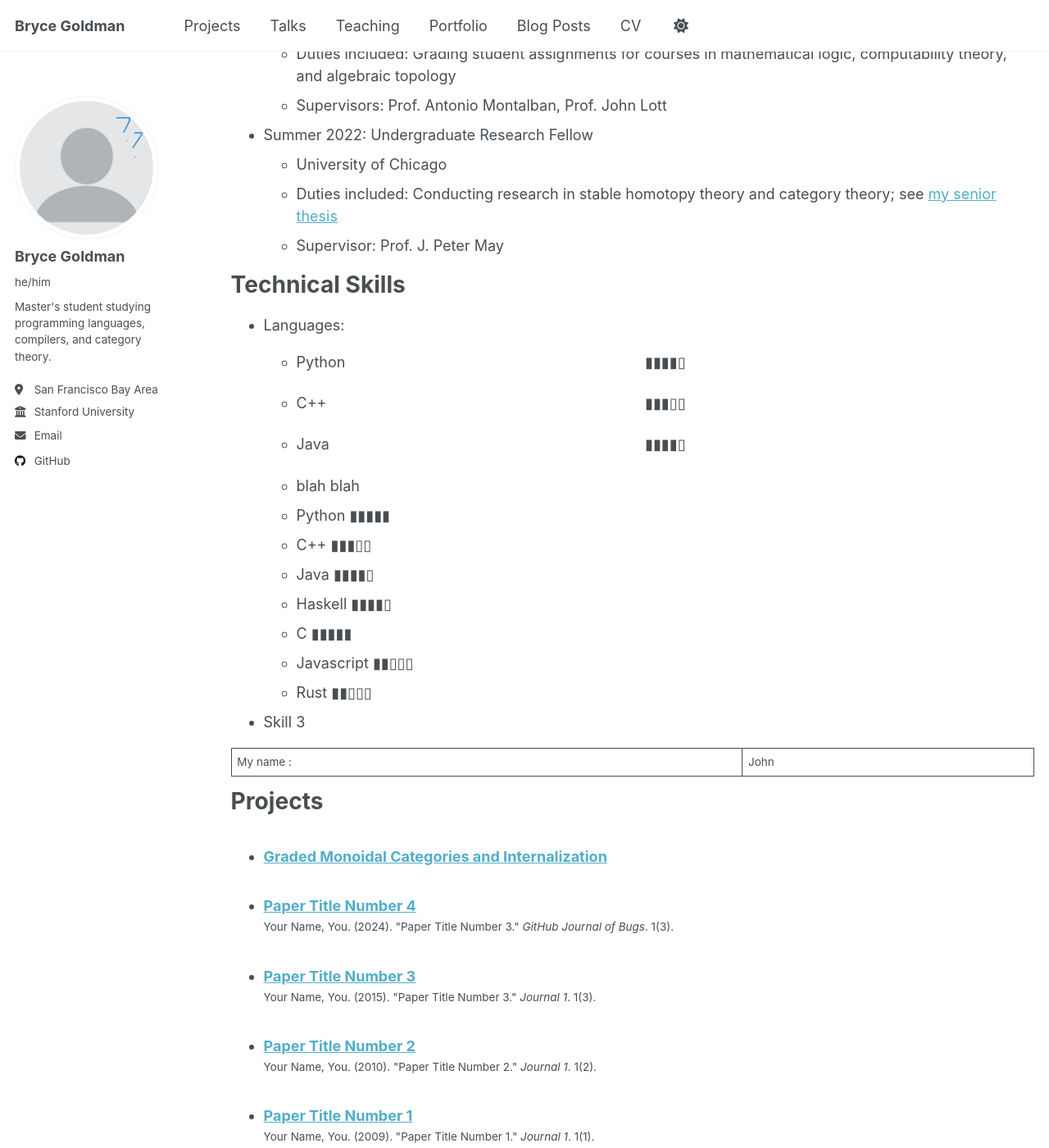
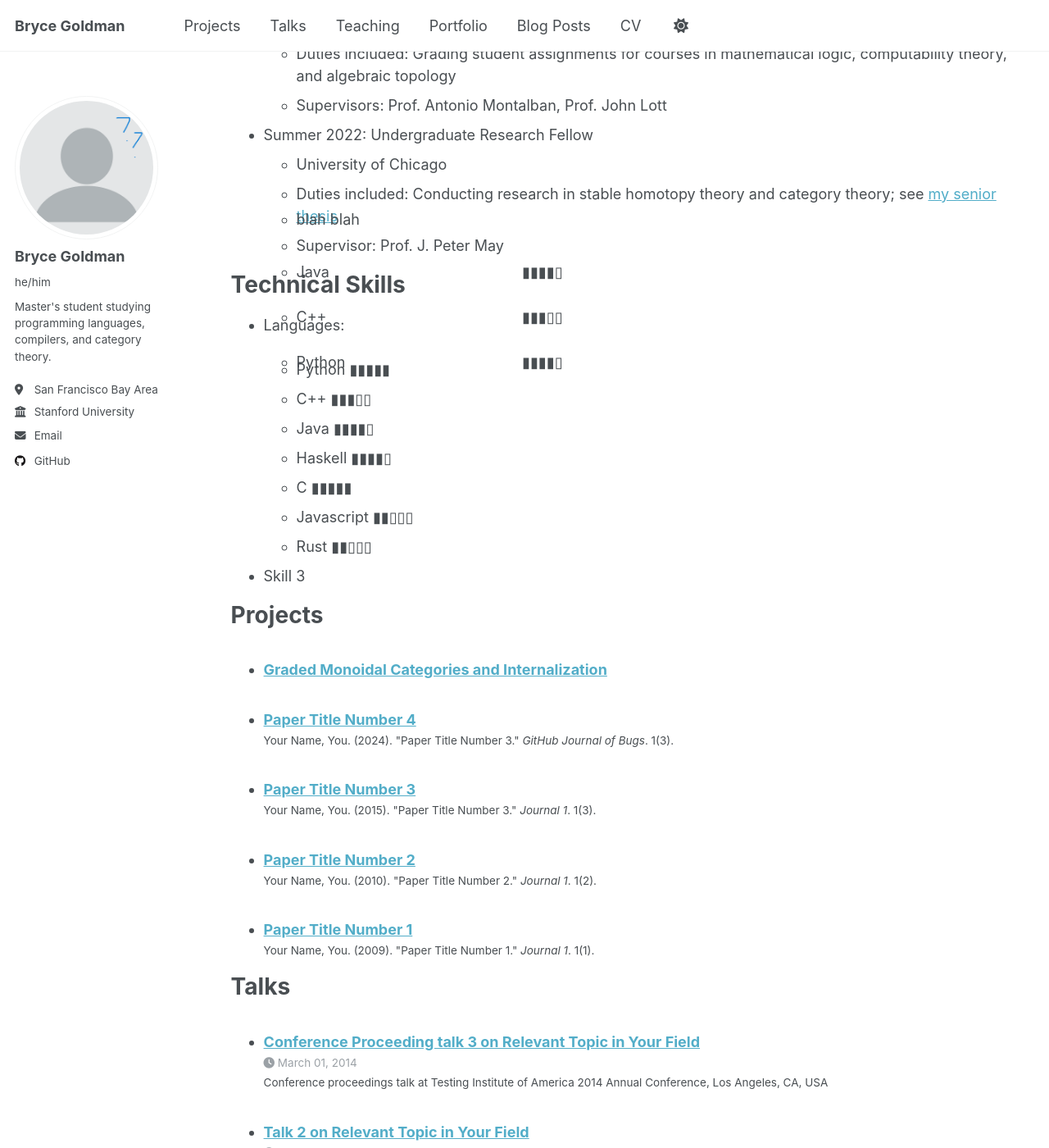
Before and after one commit to Alkizar/alkizar.github.io, a Jekyll site: the page built from _pages/cv.md, in a window 1280 px wide and 1400 px high, scrolled down 589 px. Shown: the whole window at 82% size. Built offline with Jekyll 4.4.1, drawn with Linux system fonts in a browser that asks for light colours.

Commit message:
bottom margin fuckington

```diff
--- a/_pages/cv.md
+++ b/_pages/cv.md
@@ -44,13 +44,15 @@ Technical Skills
   p.align-left {
       text-align:left;
       padding:0;
-      margin:0;
+      margin:-0;
       position:absolute;
+      margin-bottom: -100px;
   }
 
   p.align-center{
     text-align: center;
-    margin-left: 0px;
+    margin-left: -300px;
+    margin-bottom: -100px;
   }
   </style>
   * Python        ▮▮▮▮▮
@@ -61,17 +63,6 @@ Technical Skills
   * Javascript    ▮▮▯▯▯
   * Rust          ▮▮▯▯▯
 * Skill 3
-<table>
-    <tr>
-        <td class="titles"> My name :</td>
-        <td>John</td>
-    </tr>
-</table>
-<style>
-  table, th, td {
-    border: 1px solid;
-  }
-</style>
 
 
 Projects
```
